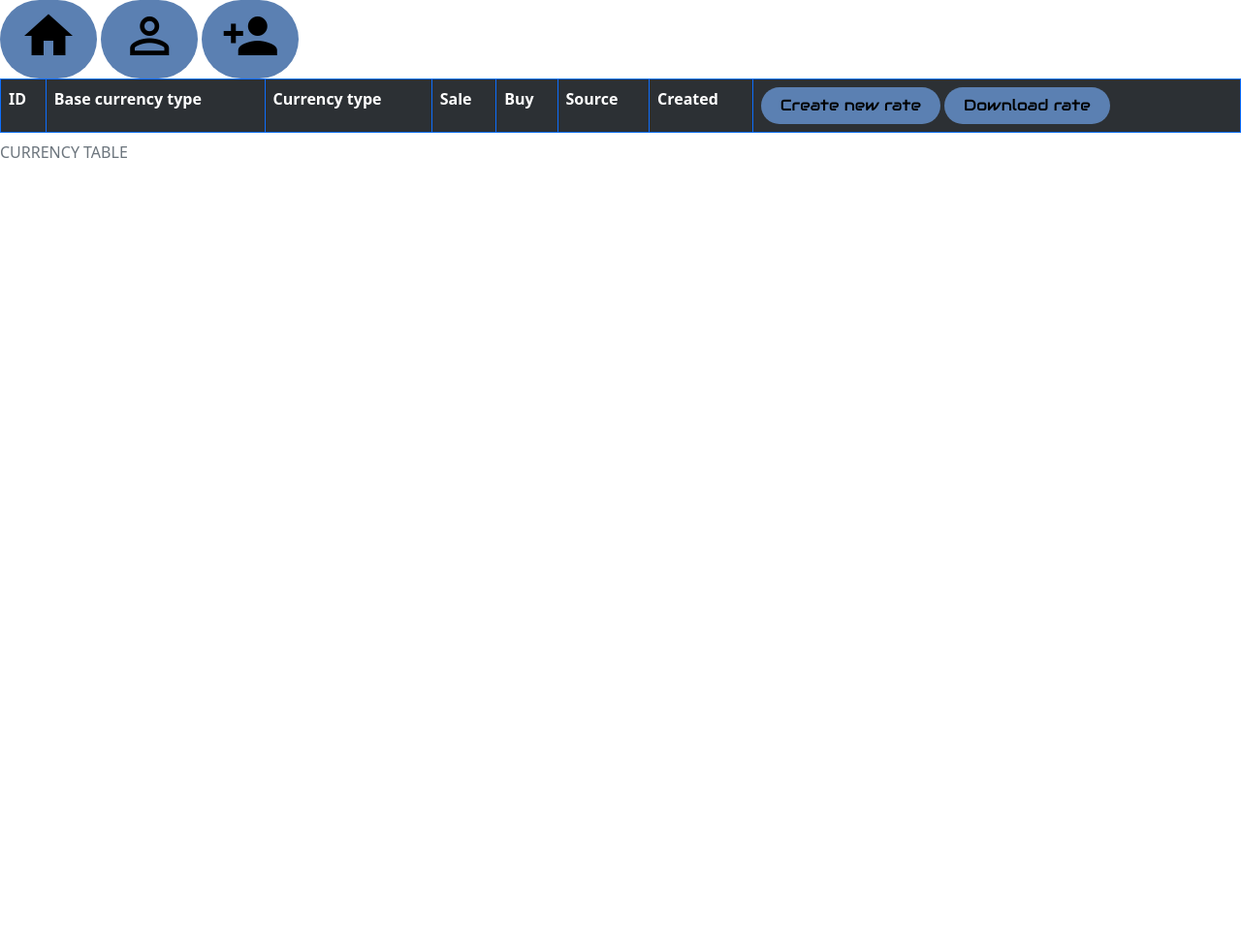
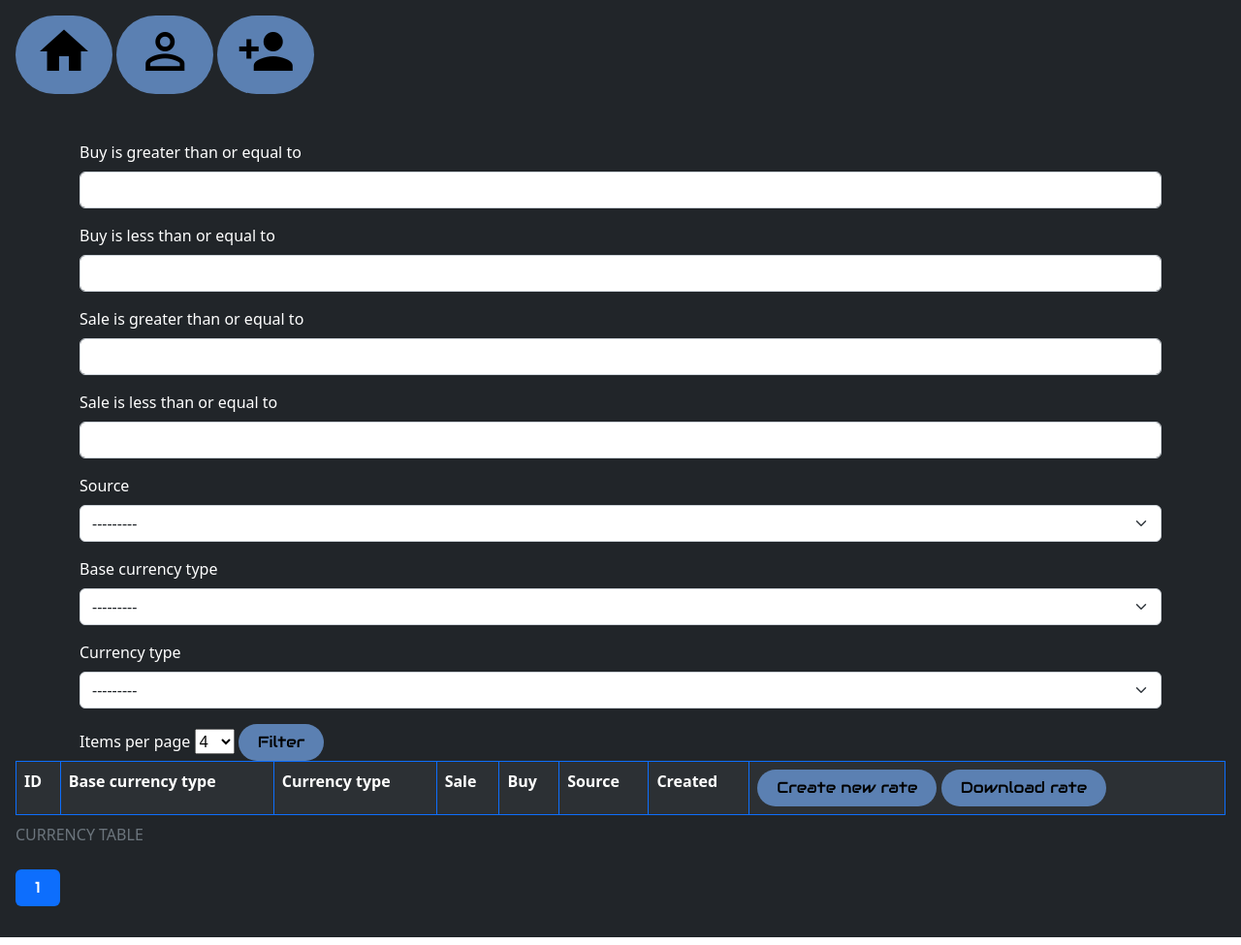
Before and after one commit to HelgaVasylieva/currency, a Django app: page /currency/rate/list/ in a window 1280 px wide. Shown: the whole page at 97% size. Before the commit the page ends 163 px from the top, so only its background shows below. Run offline with Django 4.2, Linux system fonts and the light colour scheme; data comes from the database, SQL or seed files in the repository; data that the repository does not hold is empty; some libraries are stand-ins or nearby versions.

Commit message:
homework 16

```diff
--- /dev/null
+++ b/app/currency/filters.py
@@ -0,0 +1,14 @@
+import django_filters
+from currency.models import Rate
+
+
+class RateFilter(django_filters.FilterSet):
+    class Meta:
+        model = Rate
+        fields = {
+            'buy': ('gte', 'lte'),
+            'sale': ('gte', 'lte'),
+            'source': ('exact', ),
+            'base_currency_type': ('exact', ),
+            'currency_type': ('exact', ),
+        }
--- a/app/currency/templates/base.html
+++ b/app/currency/templates/base.html
@@ -5,6 +5,7 @@
 
 <head>
     <meta charset="UTF-8">
+
     <title>{% block title %}{% endblock title %}</title>
 
     <link href="https://cdn.jsdelivr.net/npm/bootstrap@5.2.1/dist/css/bootstrap.min.css" rel="stylesheet" integrity="sha384-iYQeCzEYFbKjA/T2uDLTpkwGzCiq6soy8tYaI1GyVh/UjpbCx/TYkiZhlZB6+fzT" crossorigin="anonymous">
@@ -63,6 +64,7 @@
 
 </head>
 <body>
+<div class="p-3 mb-2 bg-dark text-white">
 
 {% include 'parts/navbar.html' %}
 
@@ -70,5 +72,6 @@
 {% block main_content %}
 {% endblock main_content %}
 <script src="https://cdn.jsdelivr.net/npm/bootstrap@5.2.1/dist/js/bootstrap.bundle.min.js" integrity="sha384-u1OknCvxWvY5kfmNBILK2hRnQC3Pr17a+RTT6rIHI7NnikvbZlHgTPOOmMi466C8" crossorigin="anonymous"></script>
+</div>
 </body>
 </html>
--- /dev/null
+++ b/app/currency/templates/parts/pagination.html
@@ -0,0 +1,24 @@
+<nav aria-label="Search results pages">
+
+    <ul class="pagination">
+
+        {% if page_obj.has_previous %}
+            <li class="page-item"><a class="page-link"
+                                     href="?page={{ page_obj.previous_page_number }}&{{ filters_params }}">Previous</a></li>
+        {% endif %}
+
+        {% for page_num in page_obj.paginator.page_range %}
+            {% if page_num == page_obj.number %}
+                <li class="page-item active"><a class="page-link" href="?page={{ page_num }}&{{ filters_params }}">{{ page_num }}</a></li>
+            {% endif %}
+            {% if page_num != page_obj.number %}
+            <li class="page-item"><a class="page-link" href="?page={{ page_num }}&{{ filters_params }}">{{ page_num }}</a></li>
+            {% endif %}
+        {% endfor %}
+
+        {% if page_obj.has_next %}
+            <li class="page-item"><a class="page-link" href="?page={{ page_obj.next_page_number }}&{{ filters_params }}">Next</a></li>
+        {% endif %}
+    </ul>
+
+</nav>
--- a/app/currency/templates/rate_list.html
+++ b/app/currency/templates/rate_list.html
@@ -1,8 +1,24 @@
 {% extends 'base.html' %}
-
+{% load crispy_forms_filters %}
+{% load crispy_forms_tags %}
 {% block title %}CURRENCY TABLE{% endblock title %}
 
 {% block main_content %}
+<div class="container mt-5">
+    <form method="get" autocomplete="off">
+        {{ filter.form|crispy }}
+        <label for="id-page_size">Items per page</label>
+        <select name="page_size" id="id-page_size">
+            {% for page_size_option in page_size_options %}
+                 <option value="{{ page_size_option }}"
+                         {% if page_size == page_size_option %}selected{% endif %}>
+                     {{ page_size_option }}
+                 </option>
+            {% endfor %}
+        </select>
+        <button type="submit">Filter</button>
+    </form>
+</div>
 
 
     <table class="table table-dark table-striped table-bordered border-primary">
@@ -37,4 +53,5 @@
                 </tr>
             {% endfor %}
     </table>
+    {% include 'parts/pagination.html' %}
 {% endblock main_content %}
--- a/app/currency/views.py
+++ b/app/currency/views.py
@@ -7,19 +7,45 @@ from django.contrib.auth.mixins import LoginRequiredMixin, UserPassesTestMixin
 from django.http import HttpResponse
 from django.urls import reverse_lazy
 from django.views import generic
+from django_filters.views import FilterView
 
 from currency.models import Rate, ContactUs, Source
 from currency.forms import RateForm, SourceForm, ContactUsForm
 from currency.tasks import send_contact_us_email
+from currency.filters import RateFilter
 
 
 class IndexView(generic.TemplateView):
     template_name = 'index.html'
 
 
-class RateListView(generic.ListView):
+class RateListView(FilterView):
     queryset = Rate.objects.all().select_related('source')
     template_name = 'rate_list.html'
+    paginate_by = 5
+    filterset_class = RateFilter
+    page_size_options = ['4', '8', '12', '24', '36']
+
+    def get_context_data(self, *args, **kwargs):
+        context: dict = super().get_context_data(*args, **kwargs)
+
+        filters_params = self.request.GET.copy()
+        if self.page_kwarg in filters_params:
+            del filters_params[self.page_kwarg]
+
+        context['filters_params'] = filters_params.urlencode()
+        context['page_size'] = self.get_paginate_by()
+        context['page_size_options'] = self.page_size_options
+
+        return context
+
+    def get_paginate_by(self, queryset=None):
+        if self.request.GET.get('page_size') in self.page_size_options:
+            paginate_by = self.request.GET['page_size']
+        else:
+            paginate_by = self.paginate_by
+
+        return paginate_by
 
 
 class RateCreateView(generic.CreateView):
--- a/app/settings/settings.py
+++ b/app/settings/settings.py
@@ -47,6 +47,7 @@ INSTALLED_APPS = [
     'silk',
     'crispy_forms',
     'crispy_bootstrap5',
+    'django_filters',
 
     'currency',
     'accounts',
--- a/requirement.txt
+++ b/requirement.txt
@@ -6,6 +6,7 @@ django-silk
 django-import-export
 django-crispy-forms
 crispy-bootstrap5
+django-filter
 celery
 
 #dev
```
Also changed, not shown: app/currency/forms.py (+8 -0 lines), app/currency/templates/rate_create.html (+5 -18 lines).
